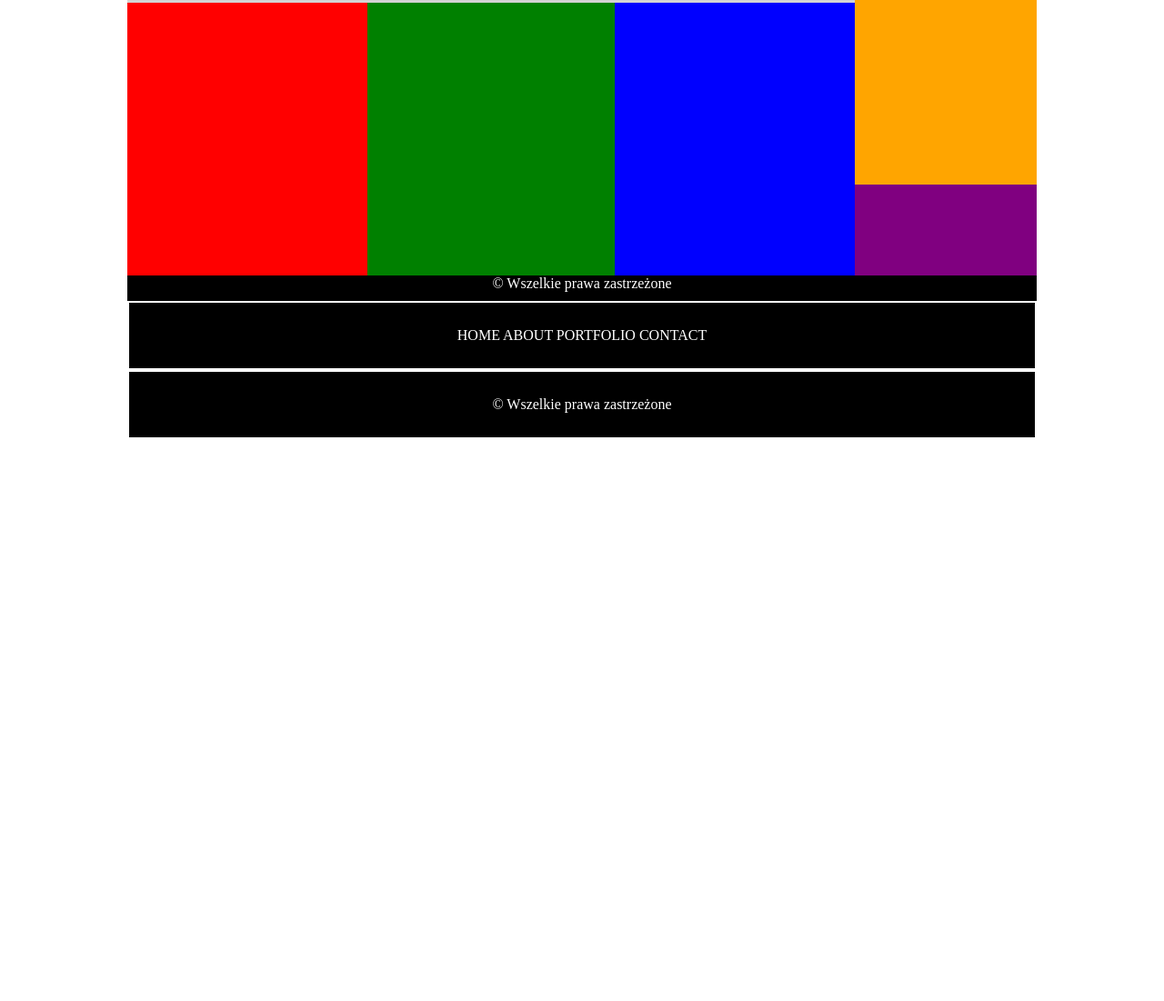
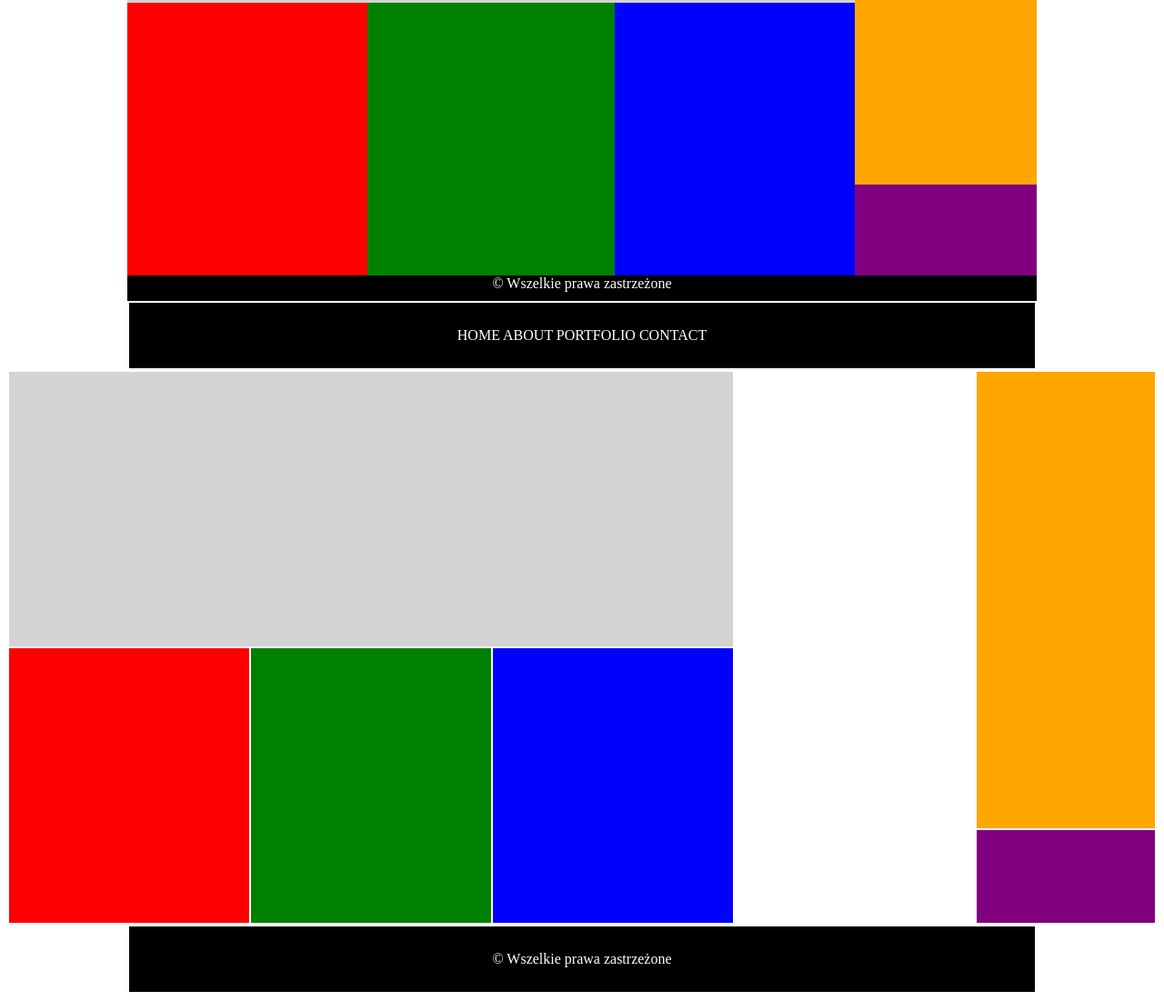
Before and after one commit to merqcjo/Comparion, a plain HTML site: page index.html in a window 1280 px wide. Shown: the part 375-1476 px from the top of the page at 91% size. Before the commit the page ends 866 px from the top, so only its background shows below. Drawn offline with Linux system fonts and the light colour scheme.

Commit message:
Add files via upload

```diff
--- a/index.html
+++ b/index.html
@@ -128,10 +128,24 @@
         </td>
       </tr>
     </table>
-
-
-
-
+    <table width="800" align="left">
+      <tr>
+        <td colspan="3" width="267" height="300" bgcolor="lightgrey"></td>
+      </tr>
+      <tr>
+        <td width="267" height="300" bgcolor="red"></td>
+        <td width="266" height="300" bgcolor="green"></td>
+        <td width="267" height="300" bgcolor="blue"></td>
+      </tr>
+    </table>
+    <table width="200" align="right">
+      <tr>
+        <td width="200" height="500" bgcolor="orange"></td>
+      </tr>
+      <tr>
+        <td width="200" height="100" bgcolor="purple"></td>
+      </tr>
+    </table>
     <table width="1000" align="center">
       <tr>
         <td colspan="2" width="1000" height="50" valign="top" bgcolor="black">
```
